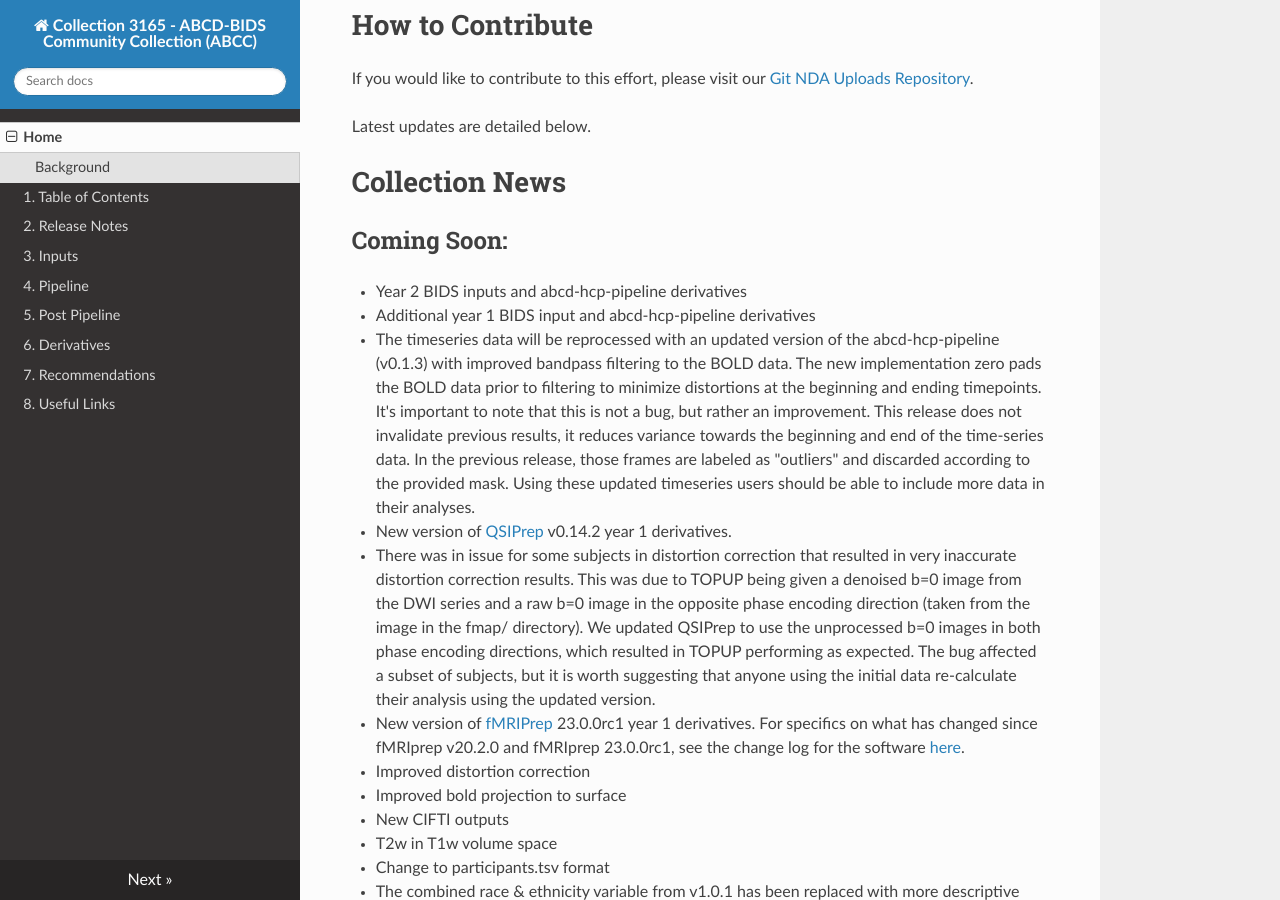
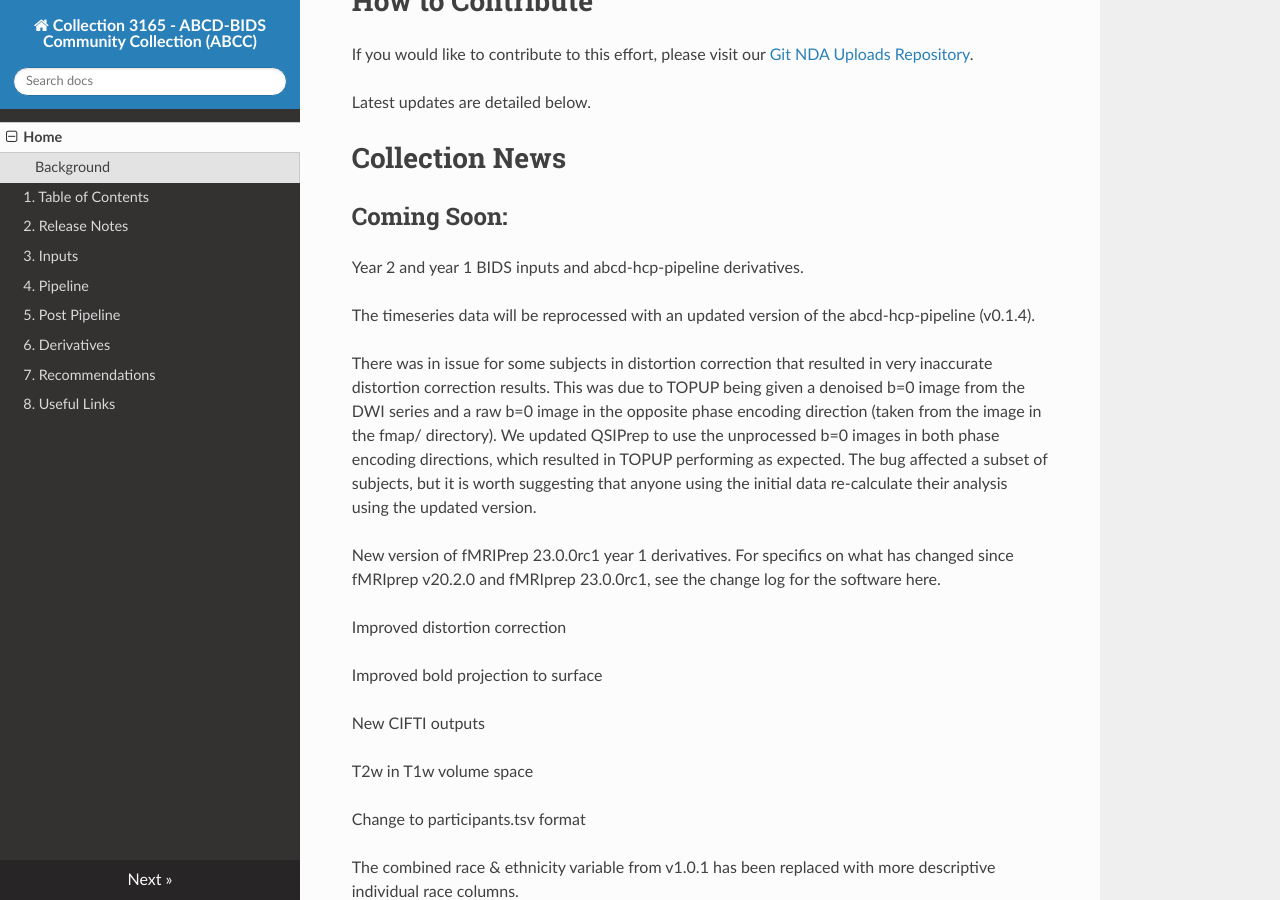
Before and after one commit to ABCD-STUDY/nda-abcd-collection-3165, an MkDocs documentation site: the page built from docs/index.md, in a window 1280 px wide and 900 px high, scrolled down 1140 px. Built offline with MkDocs 1.6.1, drawn with Linux system fonts in a browser that asks for light colours; nearby versions of some CDN libraries; some of the changed text lies outside the part shown.

Commit message:
Made changes to index.md and recommendations.md

```diff
--- a/docs/index.md
+++ b/docs/index.md
@@ -2,7 +2,7 @@
 
 The ABCC read-the-docs page contains extensive documentation on the data, tools, and utilities that can be used to access, download, analyze, and share derived ABCD datasets.
 
-The ABCC houses a community-shared and continually updated ABCD neuroimaging dataset available under Brain Imaging Data Structure (BIDS) standards. Source data are converted to BIDS from the [NIMH Data Archive (NDA) share of ABCD fast-track data](https://nda.nih.gov/edit_collection.html?id=2573). Only data that passed the Data Analysis Imaging Center (DAIC) quality control are included. More information on the data available, including the different processed derivatives available, can be found in the [**Release Notes**](https://collection3165.readthedocs.io/en/stable/release_notes/).
+The ABCC houses a community-shared and continually updated ABCD neuroimaging dataset available under Brain Imaging Data Structure (BIDS) standards. Only data that passed the Data Analysis Imaging Center (DAIC) quality control are included. More information on the data available, including the different processed derivatives available, can be found in the [**Release Notes**](https://collection3165.readthedocs.io/en/stable/release_notes/).
 
 In addition to the data, the ABCC read-the-docs provides helpful links to how to use, process, and analyze ABCD data. The documentation guide below will take users to different sections for more information.
 
@@ -10,7 +10,7 @@ In addition to the data, the ABCC read-the-docs provides helpful links to how to
 
 As a community share, the ABCC enables researchers to access **available derivatives** and share their **own derivatives**. The ABCD-BIDS datasets are continually updated as new ABCD releases become available. A list of currently available datasets are provided below.
 
-1. `BIDS inputs` The input DICOM data to this [BIDS version 1.2.0](https://www.nature.com/articles/sdata201644) data collection were retrieved from the [NIMH Data Archive (NDA) share of ABCD fast-track data](https://nda.nih.gov/edit_collection.html?id=2573) and were last accessed on May 1, 2019. BIDS input data were converted from DICOMs using [Dcm2Bids](https://github.com/cbedetti/Dcm2Bids).
+1. `BIDS inputs` The input DICOM data to this [BIDS version 1.2.0](https://www.nature.com/articles/sdata201644) data collection were retrieved from the [NIMH Data Archive (NDA) share of ABCD fast-track data](https://nda.nih.gov/edit_collection.html?id=2573) and were last accessed on June, 2024. BIDS input data were converted from DICOMs using [Dcm2Bids](https://github.com/cbedetti/Dcm2Bids).
 2. `abcd-hcp-pipeline` BIDS derivatives data were derived from the [DCAN Labs ABCD-BIDS MRI (version 0.0.3) processing pipeline](https://doi.org/10.5281/zenodo.2587210) which outputs [Human Connectome Project (HCP) Minimal Preprocessing Pipelines-style data](https://doi.org/10.1016/j.neuroimage.2013.04.127) in both volume and surface spaces. This collection is independent from ABCD Data Collection 2573. Users may access ABCD DICOM files via the ABCD fast-track imaging data release in Collection 2573.
 3. `abcd-task-hcp-pipeline` a modified version of the TaskfMRIAnalysis stage of the HCP-pipeline (Glasser et al., 2013) developed at University of Vermont by Anthony Juliano, was used to process task-fmri data from the minimally processed ABCD-BIDS (Feczko et al., 2020b) processing pipeline (v.1.0) data, as well as derived ABCC data (Feczko, 2020; ABCD-3165).
 4. `freesurfer-5.3.0-HCP` segmentation statistics and surface morphometrics from the FreeSurfer stage within the [DCAN Labs ABCD-BIDS MRI processing pipeline](https://doi.org/10.5281/zenodo.2587210) are provided here.
@@ -26,20 +26,22 @@ Latest updates are detailed below.
 
 ## Coming Soon:
 
-- Year 2 BIDS inputs and abcd-hcp-pipeline derivatives
+Year 2 and year 1  BIDS inputs and abcd-hcp-pipeline derivatives.
 
-- Additional year 1 BIDS input and abcd-hcp-pipeline derivatives
+The timeseries data will be reprocessed with an updated version of the abcd-hcp-pipeline (v0.1.4).
 
-- The timeseries data will be reprocessed with an updated version of the abcd-hcp-pipeline (v0.1.3) with improved bandpass filtering to the BOLD data. The new implementation zero pads the BOLD data prior to filtering to minimize distortions at the beginning and ending timepoints. It's important to note that this is not a bug, but rather an improvement. This release does not invalidate previous results, it reduces variance towards the beginning and end of the time-series data. In the previous release, those frames are labeled as "outliers" and discarded according to the provided mask. Using these updated timeseries users should be able to include more data in their analyses.
+There was in issue for some subjects in distortion correction that resulted in very inaccurate distortion correction results. This was due to TOPUP being given a denoised b=0 image from the DWI series and a raw b=0 image in the opposite phase encoding direction (taken from the image in the fmap/ directory). We updated QSIPrep to use the unprocessed b=0 images in both phase encoding directions, which resulted in TOPUP performing as expected. The bug affected a subset of subjects, but it is worth suggesting that anyone using the initial data re-calculate their analysis using the updated version.
 
-- New version of [QSIPrep](https://qsiprep.readthedocs.io/en/stable/) v0.14.2 year 1 derivatives.
-  - There was in issue for some subjects in distortion correction that resulted in very inaccurate distortion correction results. This was due to TOPUP being given a denoised b=0 image from the DWI series and a raw b=0 image in the opposite phase encoding direction (taken from the image in the fmap/ directory). We updated QSIPrep to use the unprocessed b=0 images in both phase encoding directions, which resulted in TOPUP performing as expected. The bug affected a subset of subjects, but it is worth suggesting that anyone using the initial data re-calculate their analysis using the updated version.
+New version of fMRIPrep 23.0.0rc1 year 1 derivatives. For specifics on what has changed since fMRIprep v20.2.0 and fMRIprep 23.0.0rc1, see the change log for the software here.
 
-- New version of [fMRIPrep](https://fmriprep.org/) 23.0.0rc1 year 1 derivatives. For specifics on what has changed since fMRIprep v20.2.0 and fMRIprep 23.0.0rc1, see the change log for the software [here](https://fmriprep.org/en/stable/changes.html).
-  - Improved distortion correction
-  - Improved bold projection to surface
-  - New CIFTI outputs
-  - T2w in T1w volume space
+Improved distortion correction
 
-- Change to participants.tsv format
-  - The combined race & ethnicity variable from v1.0.1 has been replaced with more descriptive individual race columns.
+Improved bold projection to surface
+
+New CIFTI outputs
+
+T2w in T1w volume space
+
+Change to participants.tsv format
+
+The combined race & ethnicity variable from v1.0.1 has been replaced with more descriptive individual race columns.
```
Also changed, not shown: docs/recommendations.md (+4 -14 lines).
